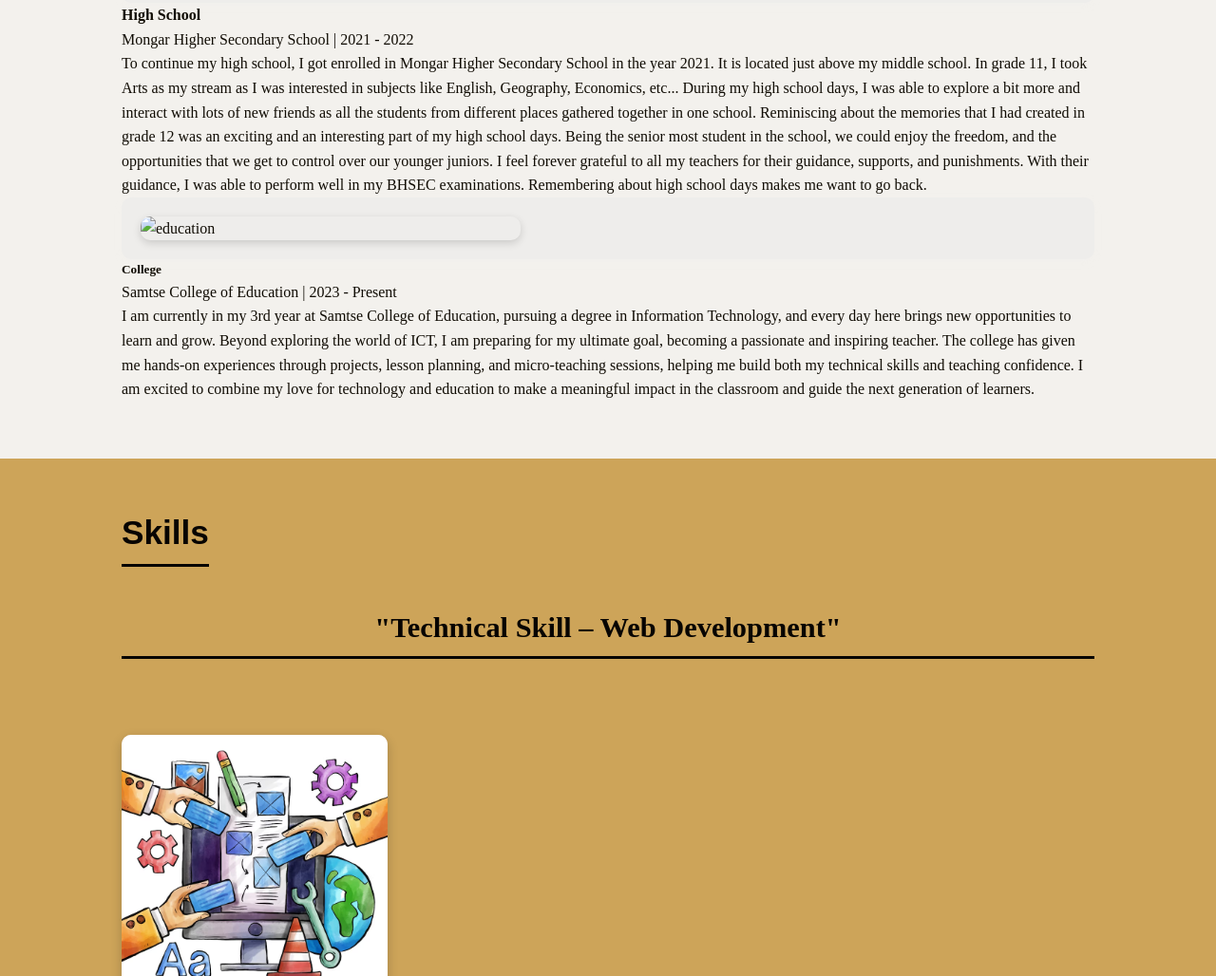
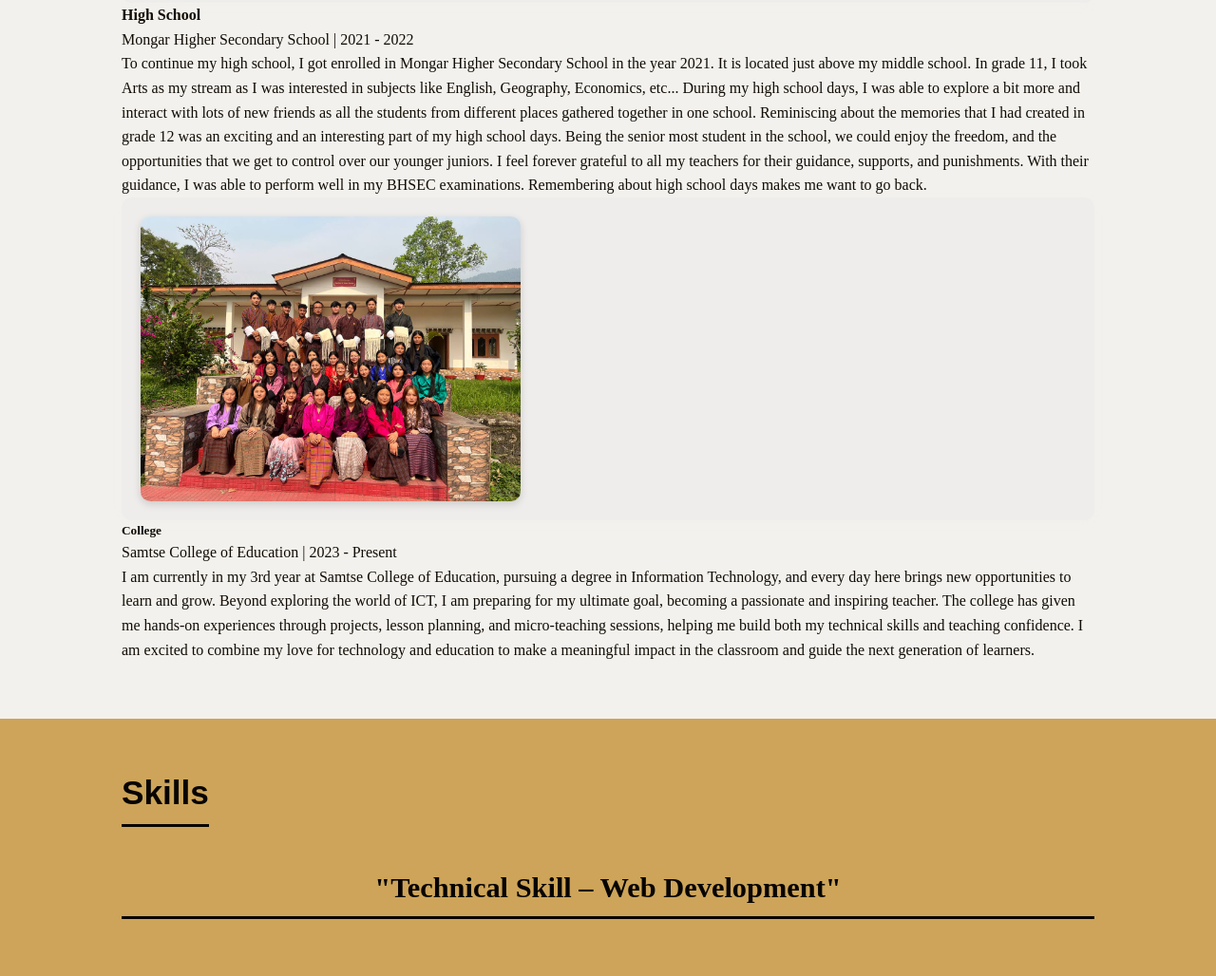
Before and after one commit to Namgay2005/08230156_Lab02, a plain HTML site: page index.html in a window 1280 px wide. Shown: the part 2329-3357 px from the top of the page at 95% size. Drawn offline with Linux system fonts and the light colour scheme.

Commit message:
Adding new, html files

```diff
--- a/index.html
+++ b/index.html
@@ -84,7 +84,7 @@
     </div>
 
     <div class="edu-block">
-      <img src="college.jpg" alt="education">
+      <img src="images\college.jpg" alt="education">
       </div>
        <h5>College</h5>
        <p>Samtse College of Education | 2023 - Present</p>
```
